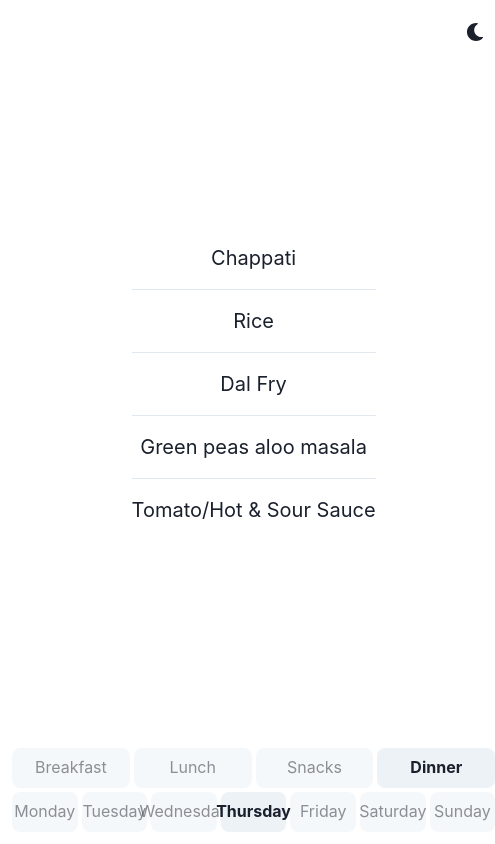
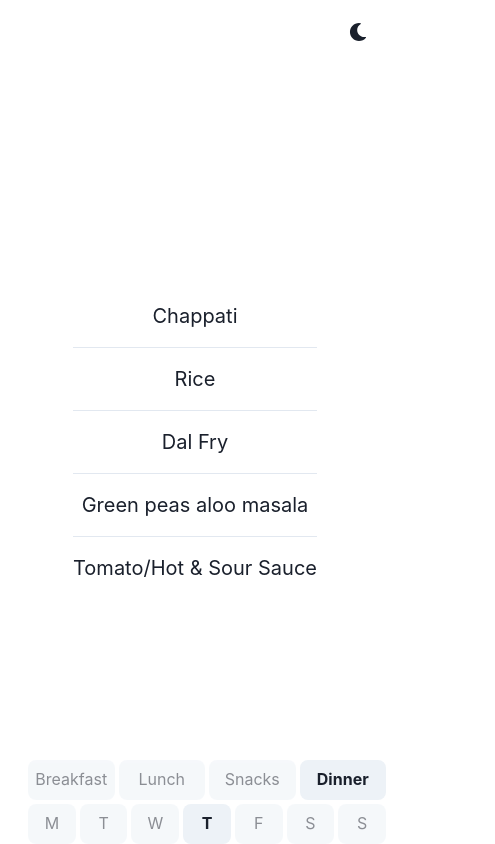
Before and after one commit to Jatin-1123/crclvitb, a React (Create React App) app: page / in a window 390 px wide. Shown: the whole page, 495 px wide, since content can reach past the window. Built offline with nearby package versions, Linux system fonts and the light colour scheme.

Commit message:
Mobile UI Changes

```diff
--- a/public/index.html
+++ b/public/index.html
@@ -23,7 +23,7 @@
     -->
     <title>Food Telling Ass</title>
   </head>
-  <body>
+  <body style="overflow: hidden">
     <noscript>You need to enable JavaScript to run this app.</noscript>
     <div id="root"></div>
     <!--
--- a/src/App.tsx
+++ b/src/App.tsx
@@ -4,7 +4,7 @@ import {
   VStack,
   Grid,
   theme,
-  Button,
+  Container,
 } from "@chakra-ui/react";
 import React from "react";
 import { ColorModeSwitcher } from "./ColorModeSwitcher";
@@ -34,18 +34,30 @@ export const App = () => {
   return (
     <ChakraProvider theme={theme}>
       <Box textAlign="center" fontSize="xl">
-        <Grid minH="100vh" p={3}>
+        <Grid minH="100vh" p={3} maxW="100%">
           <ColorModeSwitcher justifySelf="flex-end" />
           <VStack spacing={8} style={{ justifyContent: "space-between" }}>
             <Menu currentDay={day} currentMeal={meal} />
-
+          </VStack>
+          <Container
+            as="footer"
+            role="dayPicker"
+            style={{
+              bottom: 0,
+              position: "absolute",
+              maxWidth: "100%",
+              display: "flex",
+              justifyContent: "center",
+            }}
+          >
             <DayPicker
               dayChanger={setDay}
               mealChanger={setMeal}
               currentMeal={meal}
               currentDay={day}
+              style={{ width: "100vh" }}
             />
-          </VStack>
+          </Container>
         </Grid>
       </Box>
     </ChakraProvider>
--- a/src/components/DayPicker/DayPicker.tsx
+++ b/src/components/DayPicker/DayPicker.tsx
@@ -1,5 +1,5 @@
-import { Button, ButtonGroup, Grid, GridItem, VStack } from "@chakra-ui/react";
-import React, { Component } from "react";
+import { Button, ButtonGroup, VStack } from "@chakra-ui/react";
+import React from "react";
 
 const dayStyle = {
   borderRadius: "0.5rem",
@@ -20,6 +20,7 @@ interface DayPickerProps {
   mealChanger: React.Dispatch<React.SetStateAction<string>>;
   currentMeal?: string;
   currentDay?: string;
+  style?: React.CSSProperties;
 }
 
 export const DayPicker: React.FC<DayPickerProps> = ({
@@ -27,6 +28,7 @@ export const DayPicker: React.FC<DayPickerProps> = ({
   mealChanger,
   currentDay,
   currentMeal,
+  style,
 }) => {
   const days = [
     "Monday",
@@ -39,7 +41,7 @@ export const DayPicker: React.FC<DayPickerProps> = ({
   ];
   const meals = ["Breakfast", "Lunch", "Snacks", "Dinner"];
   return (
-    <VStack spacing={1} w="100%">
+    <VStack spacing={1} w="100%" style={style}>
       <ButtonGroup gap="4px" w="100%">
         {meals.map((meal) => (
           <Button
@@ -58,7 +60,7 @@ export const DayPicker: React.FC<DayPickerProps> = ({
             style={day === currentDay ? activeStyle : dayStyle}
             onClick={() => dayChanger(day)}
           >
-            {day}
+            {day[0]}
           </Button>
         ))}
       </ButtonGroup>
--- a/src/components/Menu/MenuConstants.tsx
+++ b/src/components/Menu/MenuConstants.tsx
@@ -1,7 +1,7 @@
 const defSnacks = ["Milk, Tea, Coffee"];
 const defBreak = ["Bread, Butter, Jam", ...defSnacks, "Banana/Fruit Salad"];
 
-export default {
+const MenuConstants = {
   Monday: {
     Breakfast: [
       ...defBreak,
@@ -146,3 +146,5 @@ export default {
     Dinner: ["Chappati", "Rice", "Bhindi Bhaji", "Dal Makhani", "Gulab Jamun"],
   },
 };
+
+export default MenuConstants;
```
